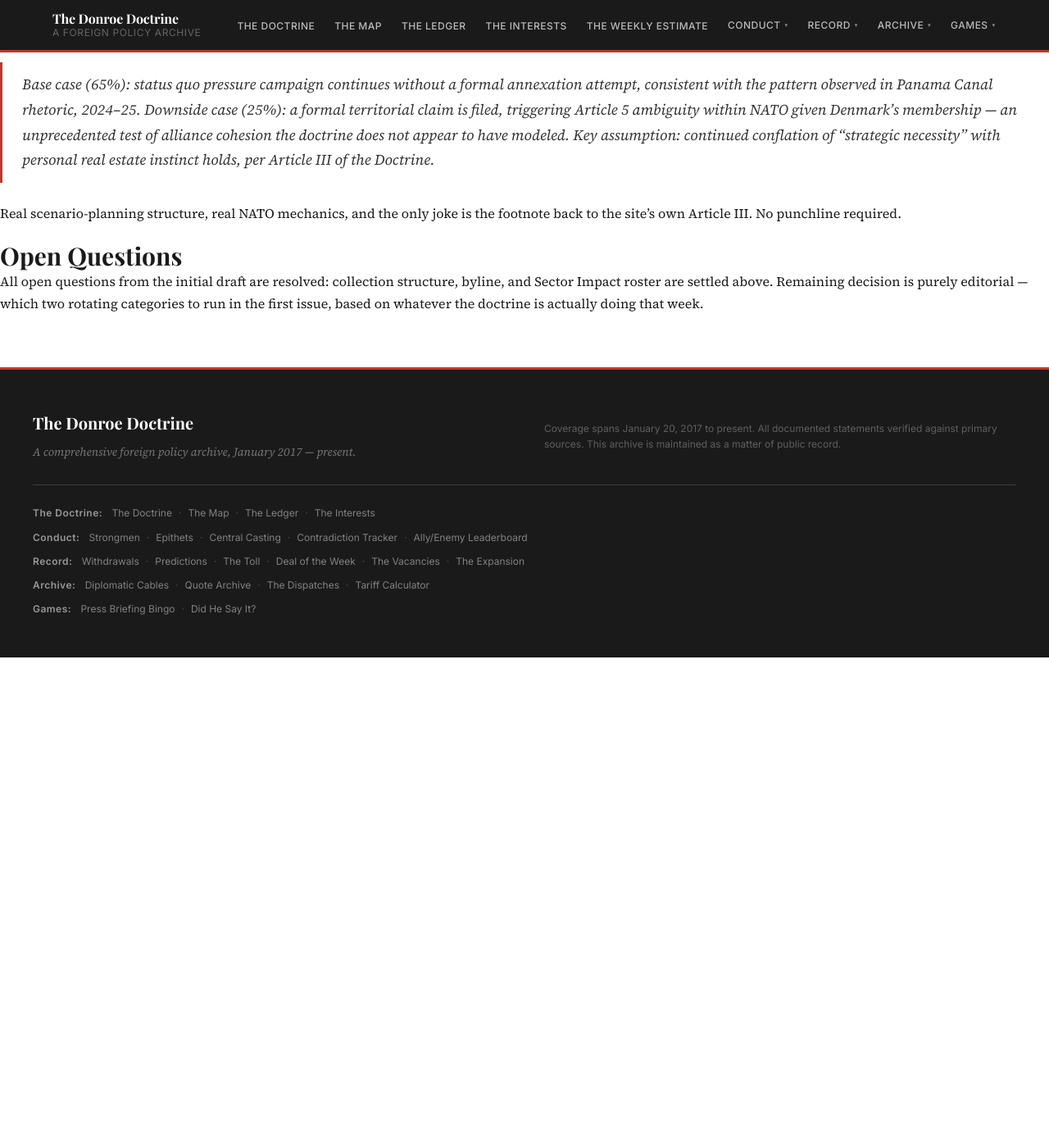
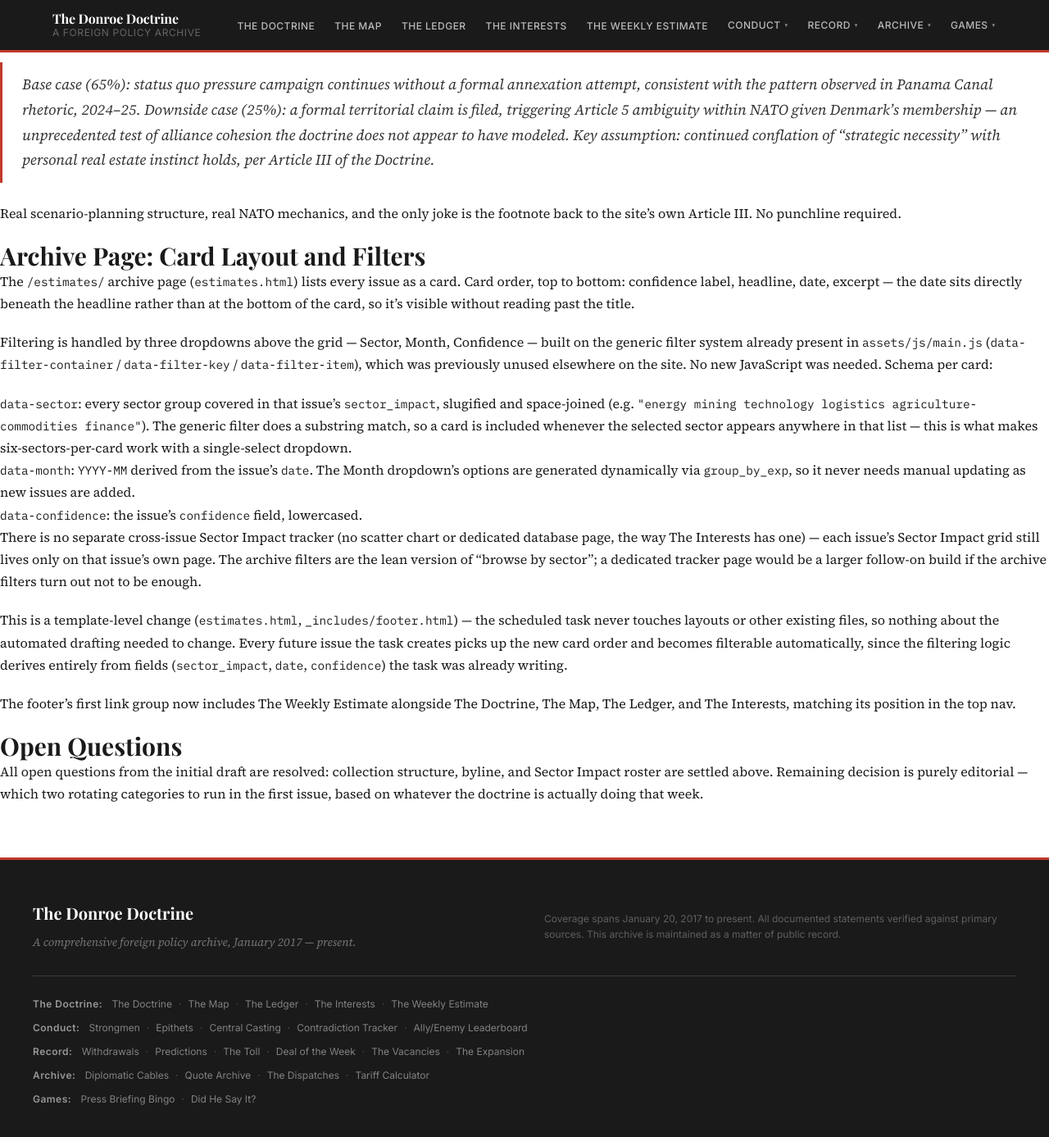
Before and after one commit to dtgara/donroe-doctrine, a Jekyll site: the page built from weekly-estimate-concept.md, in a window 1280 px wide and 1400 px high, scrolled down 3948 px. Shown: the top 1387 px of the window at 82% size. Built offline with Jekyll 4.4.1, drawn with Linux system fonts in a browser that asks for light colours; some web fonts are replaced; our own code applies the rules of GitHub Pages for plain Markdown files; before the commit the page ends 4750 px from its top, so only the background shows below that.

Commit message:
Weekly Estimate: footer link, card date reorder, sector/month/confidence filters
- Add The Weekly Estimate to footer nav group
- Move issue date beneath headline on archive cards
- Add Sector/Month/Confidence filter bar on /estimates/, built on the
  existing generic filter system in main.js (no new JS)
- Document schema and rationale in weekly-estimate-concept.md

```diff
--- a/_includes/footer.html
+++ b/_includes/footer.html
@@ -8,7 +8,7 @@
     <nav class="footer-nav-groups" aria-label="Footer navigation">
       <div class="footer-nav-group">
         <span class="footer-nav-group-title">The Doctrine:</span>
-        <a href="{{ '/' | relative_url }}">The Doctrine</a><span class="sep">·</span><a href="{{ '/map/' | relative_url }}">The Map</a><span class="sep">·</span><a href="{{ '/bribes/' | relative_url }}">The Ledger</a><span class="sep">·</span><a href="{{ '/interests/' | relative_url }}">The Interests</a>
+        <a href="{{ '/' | relative_url }}">The Doctrine</a><span class="sep">·</span><a href="{{ '/map/' | relative_url }}">The Map</a><span class="sep">·</span><a href="{{ '/bribes/' | relative_url }}">The Ledger</a><span class="sep">·</span><a href="{{ '/interests/' | relative_url }}">The Interests</a><span class="sep">·</span><a href="{{ '/estimates/' | relative_url }}">The Weekly Estimate</a>
       </div>
       <div class="footer-nav-group">
         <span class="footer-nav-group-title">Conduct:</span>
--- a/weekly-estimate-concept.md
+++ b/weekly-estimate-concept.md
@@ -135,6 +135,22 @@
 
 Real scenario-planning structure, real NATO mechanics, and the only joke is the footnote back to the site's own Article III. No punchline required.
 
+## Archive Page: Card Layout and Filters
+
+The `/estimates/` archive page (`estimates.html`) lists every issue as a card. Card order, top to bottom: confidence label, headline, date, excerpt — the date sits directly beneath the headline rather than at the bottom of the card, so it's visible without reading past the title.
+
+Filtering is handled by three dropdowns above the grid — Sector, Month, Confidence — built on the generic filter system already present in `assets/js/main.js` (`data-filter-container` / `data-filter-key` / `data-filter-item`), which was previously unused elsewhere on the site. No new JavaScript was needed. Schema per card:
+
+- `data-sector`: every sector group covered in that issue's `sector_impact`, slugified and space-joined (e.g. `"energy mining technology logistics agriculture-commodities finance"`). The generic filter does a substring match, so a card is included whenever the selected sector appears anywhere in that list — this is what makes six-sectors-per-card work with a single-select dropdown.
+- `data-month`: `YYYY-MM` derived from the issue's `date`. The Month dropdown's options are generated dynamically via `group_by_exp`, so it never needs manual updating as new issues are added.
+- `data-confidence`: the issue's `confidence` field, lowercased.
+
+There is no separate cross-issue Sector Impact tracker (no scatter chart or dedicated database page, the way The Interests has one) — each issue's Sector Impact grid still lives only on that issue's own page. The archive filters are the lean version of "browse by sector"; a dedicated tracker page would be a larger follow-on build if the archive filters turn out not to be enough.
+
+This is a template-level change (`estimates.html`, `_includes/footer.html`) — the scheduled task never touches layouts or other existing files, so nothing about the automated drafting needed to change. Every future issue the task creates picks up the new card order and becomes filterable automatically, since the filtering logic derives entirely from fields (`sector_impact`, `date`, `confidence`) the task was already writing.
+
+The footer's first link group now includes The Weekly Estimate alongside The Doctrine, The Map, The Ledger, and The Interests, matching its position in the top nav.
+
 ## Open Questions
 
 All open questions from the initial draft are resolved: collection structure, byline, and Sector Impact roster are settled above. Remaining decision is purely editorial — which two rotating categories to run in the first issue, based on whatever the doctrine is actually doing that week.
```
Also changed, not shown: estimates.html (+90 -3 lines).
